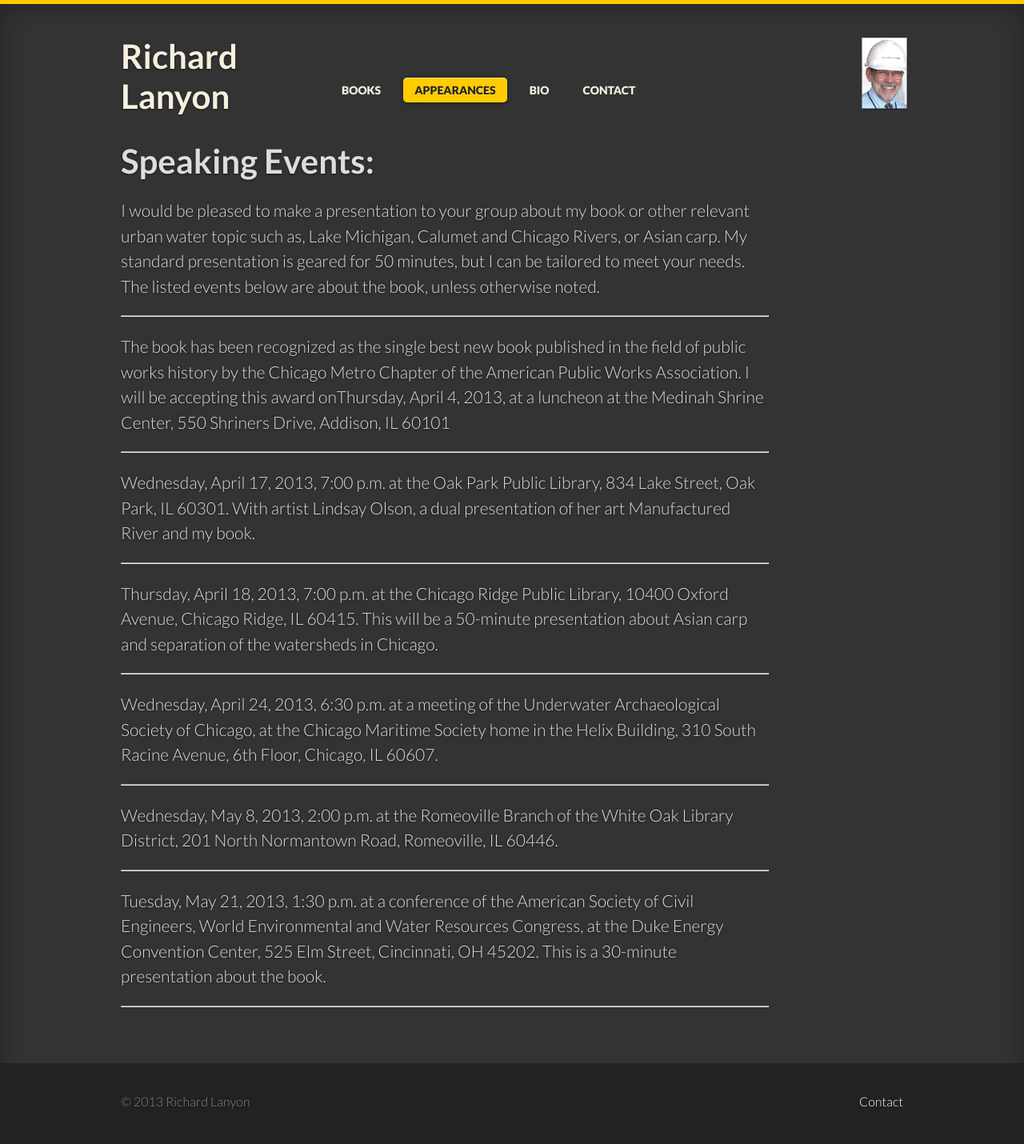
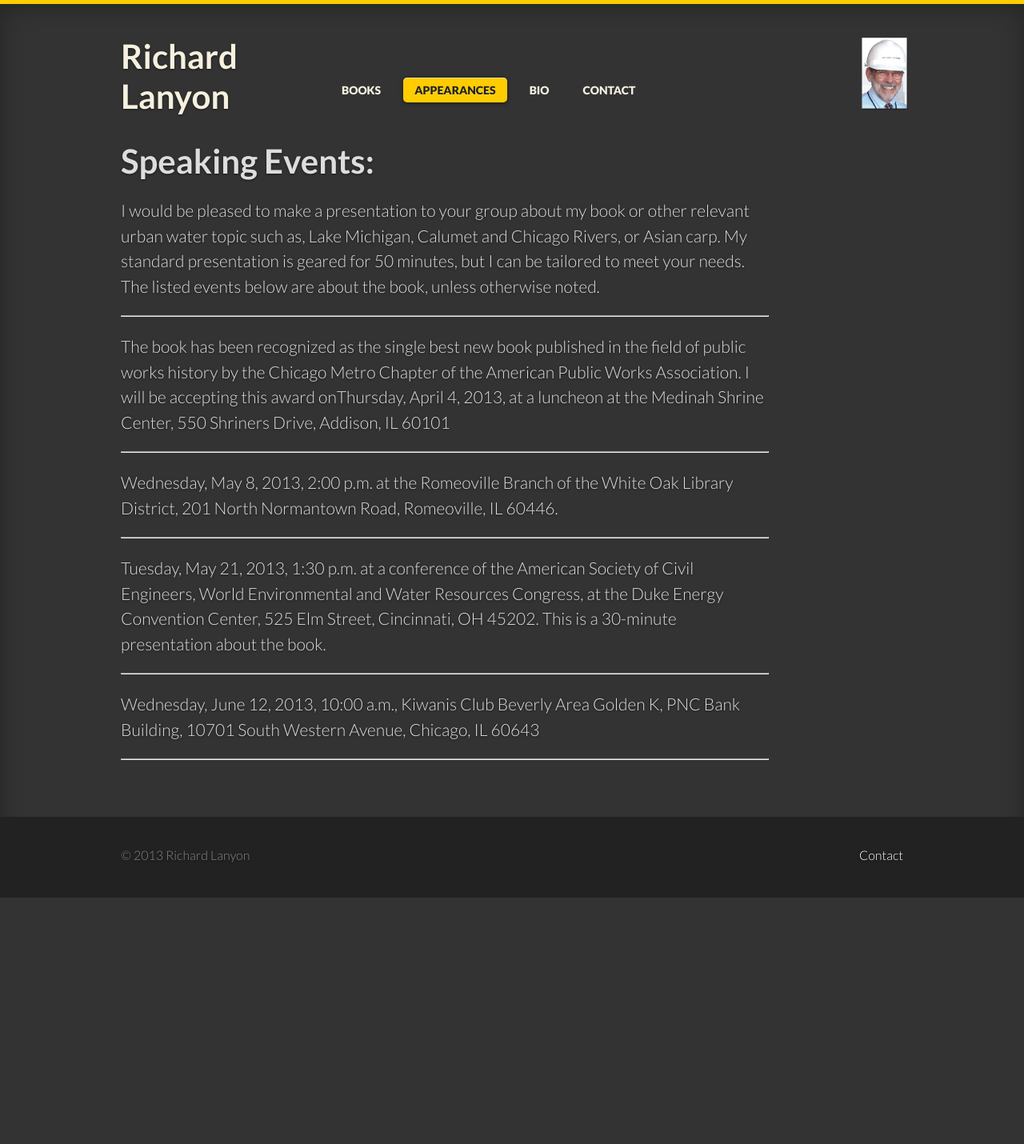
Before and after one commit to LanyonM/lanyonspeaks, a Jekyll site: the page built from _posts/2013-01-01-speaking.md, in a window 1280 px wide. Shown: the whole page at 80% size. Built offline with Jekyll 4.4.1, drawn with Linux system fonts in a browser that asks for light colours; some web fonts are replaced; after the commit the page ends 1122 px from its top, so only the background shows below that.

Commit message:
Update 2013-01-01-speaking.md

```diff
--- a/_posts/2013-01-01-speaking.md
+++ b/_posts/2013-01-01-speaking.md
@@ -14,19 +14,6 @@ The book has been recognized as the single best new book published in the field
 
 ---
 
-Wednesday, April 17, 2013, 7:00 p.m. at the Oak Park Public Library, 834 Lake Street, Oak Park, IL 60301. With artist Lindsay Olson, a dual presentation of her art Manufactured River and my book.
-
-----
-
-Thursday, April 18, 2013, 7:00 p.m. at the Chicago Ridge Public Library, 10400 Oxford Avenue, Chicago Ridge, IL 60415. This will be a 50-minute presentation about Asian carp and separation of the watersheds in Chicago.
-
-----
-
-Wednesday, April 24, 2013, 6:30 p.m. at a meeting of the Underwater Archaeological Society of Chicago, at the Chicago Maritime Society home in the Helix Building, 310 South Racine Avenue, 6th Floor, Chicago, IL 60607.
-
-
-----
-
 Wednesday, May 8, 2013, 2:00 p.m. at the Romeoville Branch of the White Oak Library District, 201 North Normantown Road, Romeoville, IL 60446.
 
 ----
@@ -34,3 +21,7 @@ Wednesday, May 8, 2013, 2:00 p.m. at the Romeoville Branch of the White Oak Libr
 Tuesday, May 21, 2013, 1:30 p.m. at a conference of the American Society of Civil Engineers, World Environmental and Water Resources Congress, at the Duke Energy Convention Center, 525 Elm Street, Cincinnati, OH 45202. This is a 30-minute presentation about the book.
 
 ----
+
+Wednesday, June 12, 2013, 10:00 a.m., Kiwanis Club Beverly Area Golden K, PNC Bank Building, 10701 South Western Avenue, Chicago, IL 60643
+
+----
```
